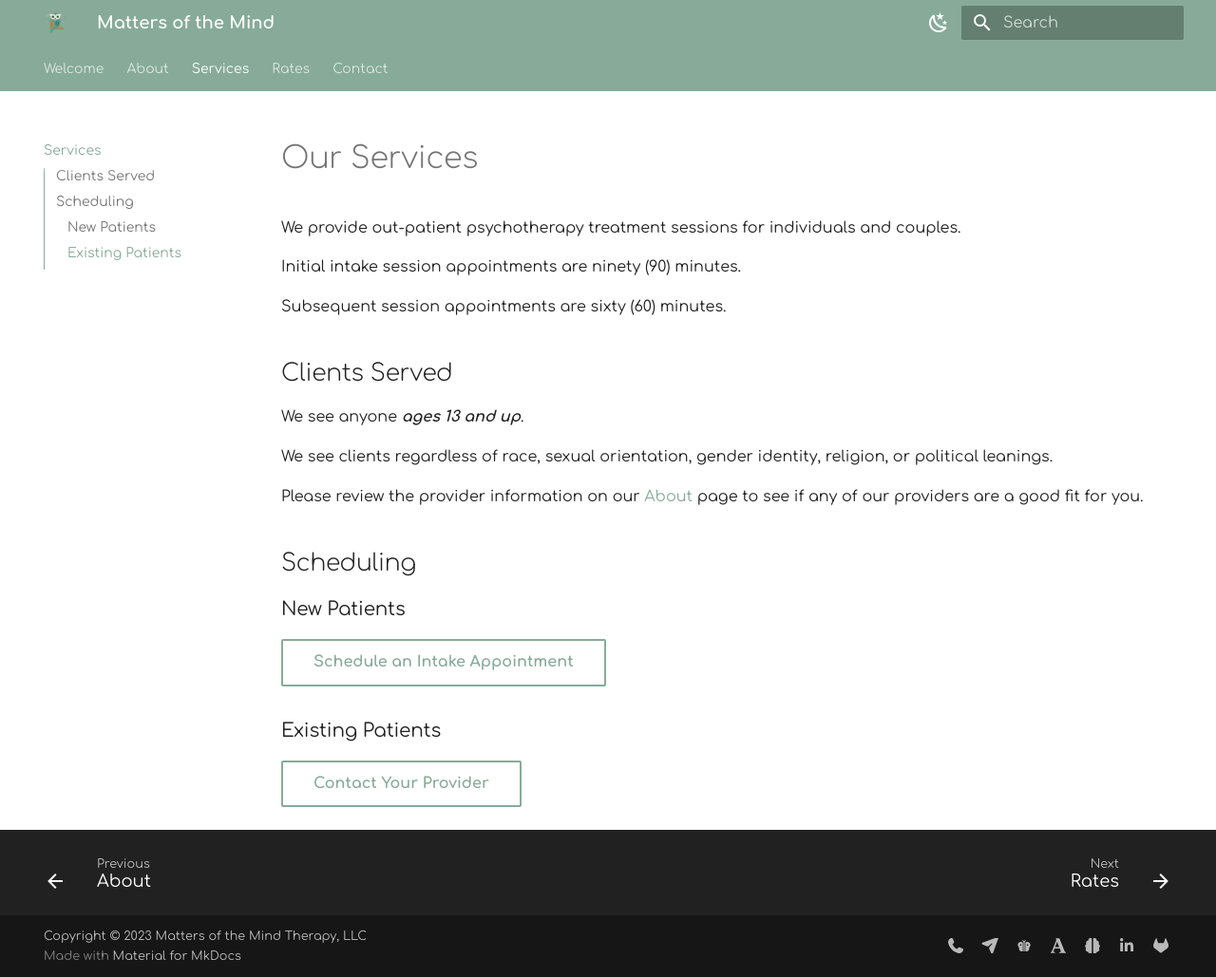
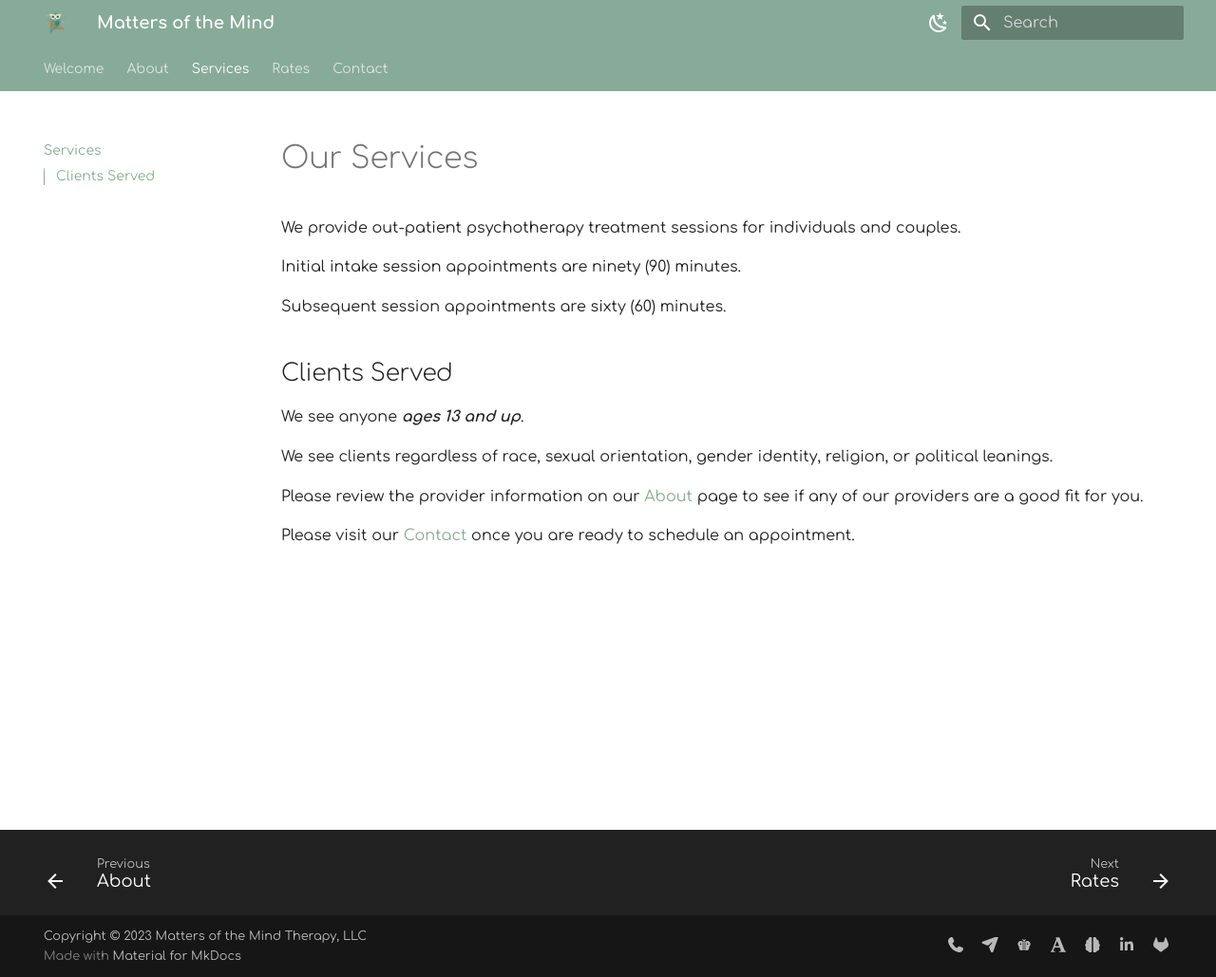
Before and after one commit to motm-therapy/website, an MkDocs documentation site: the page built from docs/services.md, in a window 1280 px wide and 1029 px high. Shown: the whole window at 95% size. Built offline with MkDocs 1.6.1 and Material for MkDocs 9.7.7, drawn with Linux system fonts in a browser that asks for light colours.

Commit message:
Update services.md

```diff
--- a/docs/services.md
+++ b/docs/services.md
@@ -14,12 +14,4 @@ We see clients regardless of race, sexual orientation, gender identity, religion
 
 Please review the provider information on our [About](about.md) page to see if any of our providers are a good fit for you.
 
-## Scheduling
-
-### New Patients
-
-[Schedule an Intake Appointment](https://google.com){ .md-button }
-
-### Existing Patients
-
-[Contact Your Provider](contact.md){ .md-button }
+Please visit our [Contact](contact.md) once you are ready to schedule an appointment.
```
